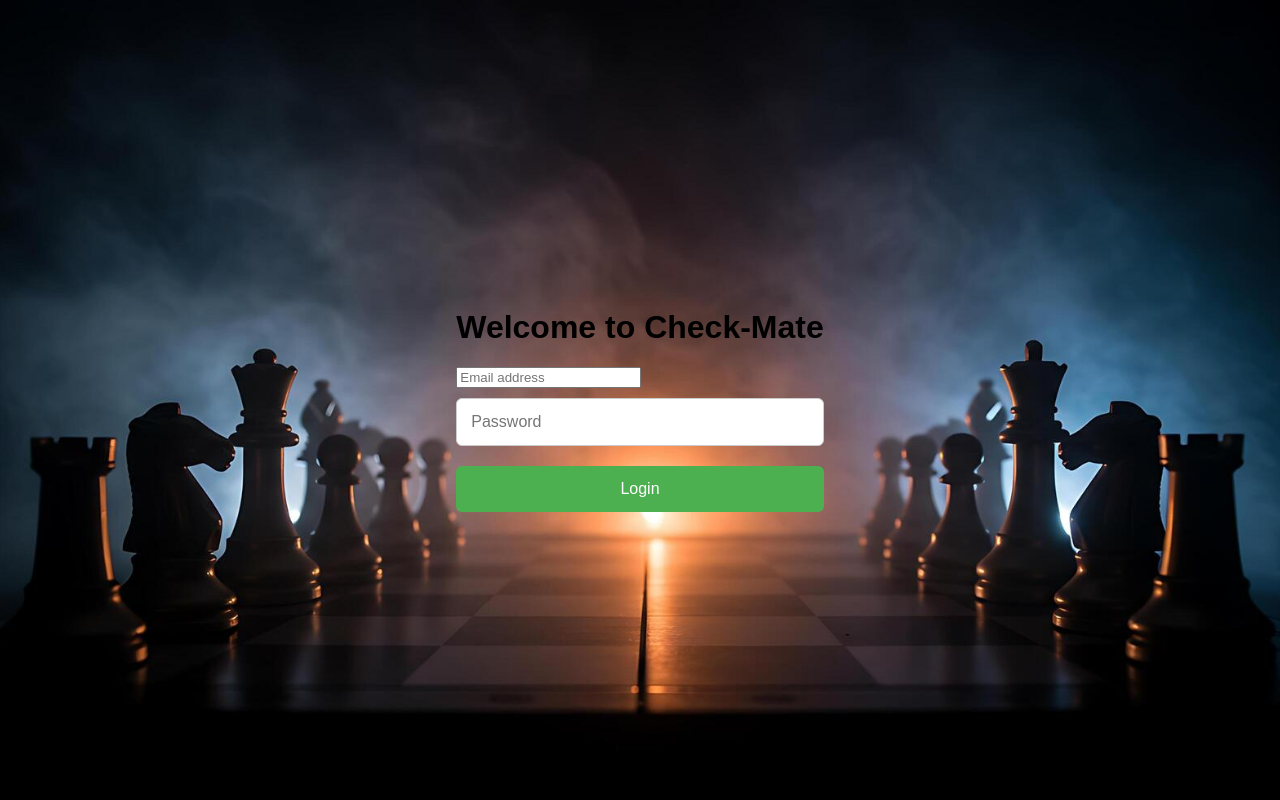
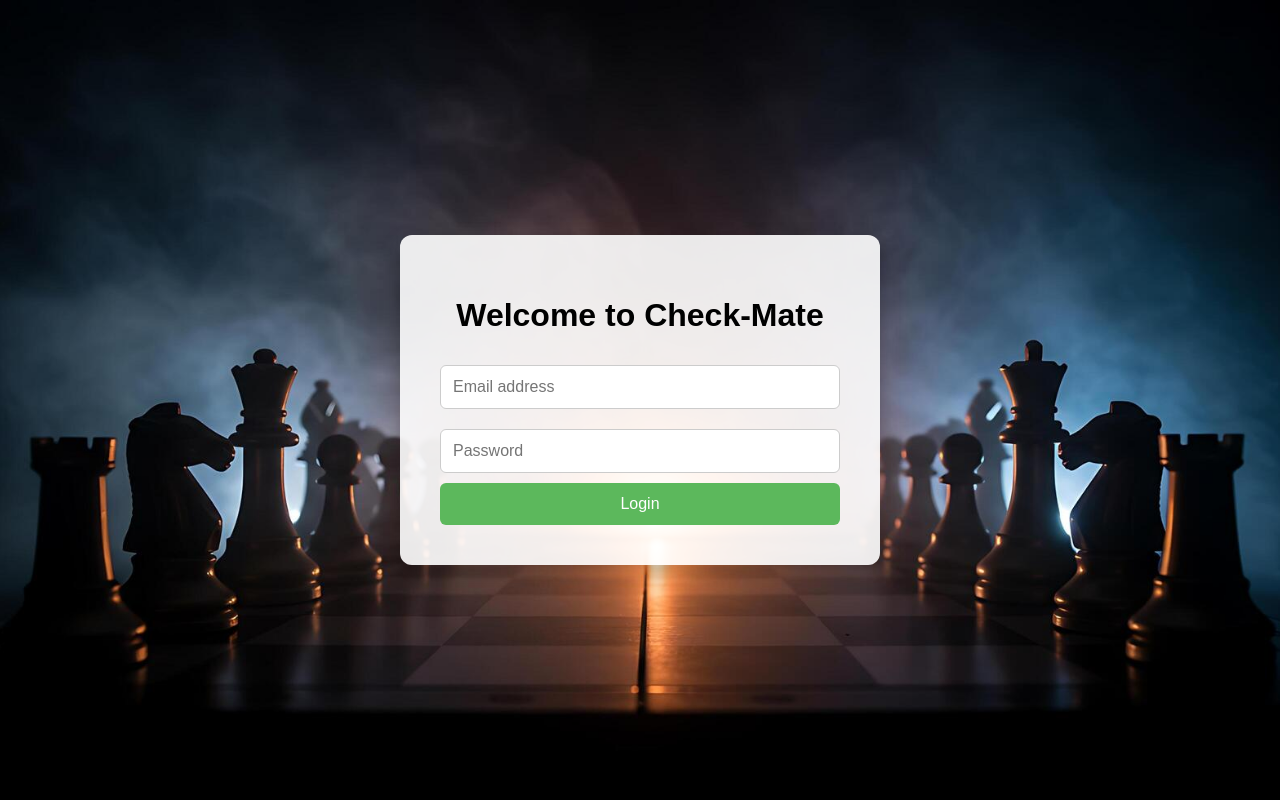
Before and after one commit to willkl2415/Checkmate-Access-Control, a Flask app: page /login in a window 1280 px wide. Run offline with Flask 3, Linux system fonts and the light colour scheme; parts of the project's set-up code (start-up, migrations or seed data) failed here and were passed over.

Commit message:
style.css

```diff
--- a/static/style.css
+++ b/static/style.css
@@ -1,56 +1,57 @@
+/* static/style.css */
 body {
     margin: 0;
     padding: 0;
     font-family: Arial, sans-serif;
-    background-image: url('checkmate3.jpg');
+    background: url("/static/checkmate3.jpg") no-repeat center center fixed;
     background-size: cover;
-    background-position: center;
-    background-repeat: no-repeat;
-    height: 100vh;
     display: flex;
     justify-content: center;
     align-items: center;
+    height: 100vh;
 }
 
-.login-box {
-    background-color: rgba(255, 255, 255, 0.92);
+.login-container {
+    background-color: rgba(255, 255, 255, 0.9);
     padding: 40px;
     border-radius: 12px;
-    box-shadow: 0 8px 18px rgba(0, 0, 0, 0.3);
-    width: 360px;
     text-align: center;
+    box-shadow: 0 8px 20px rgba(0, 0, 0, 0.25);
+    width: 100%;
+    max-width: 400px;
 }
 
-.login-box h2 {
-    font-size: 24px;
-    margin-bottom: 25px;
+.login-container h2 {
+    margin-bottom: 30px;
+    font-size: 26px;
     font-weight: bold;
+    color: #222;
 }
 
-input[type="text"],
-input[type="password"] {
+.login-container input[type="text"],
+.login-container input[type="email"],
+.login-container input[type="password"] {
     width: 100%;
-    padding: 14px;
+    padding: 12px;
     margin: 10px 0;
-    box-sizing: border-box;
     border: 1px solid #ccc;
     border-radius: 6px;
+    box-sizing: border-box;
     font-size: 16px;
-    display: block;
 }
 
-button {
+.login-container button {
     width: 100%;
-    padding: 14px;
-    background-color: #4CAF50;
+    padding: 12px;
+    background-color: #5cb85c;
     color: white;
     border: none;
     border-radius: 6px;
     font-size: 16px;
     cursor: pointer;
-    margin-top: 10px;
+    transition: background-color 0.3s ease;
 }
 
-button:hover {
-    background-color: #45a049;
+.login-container button:hover {
+    background-color: #4cae4c;
 }
```
